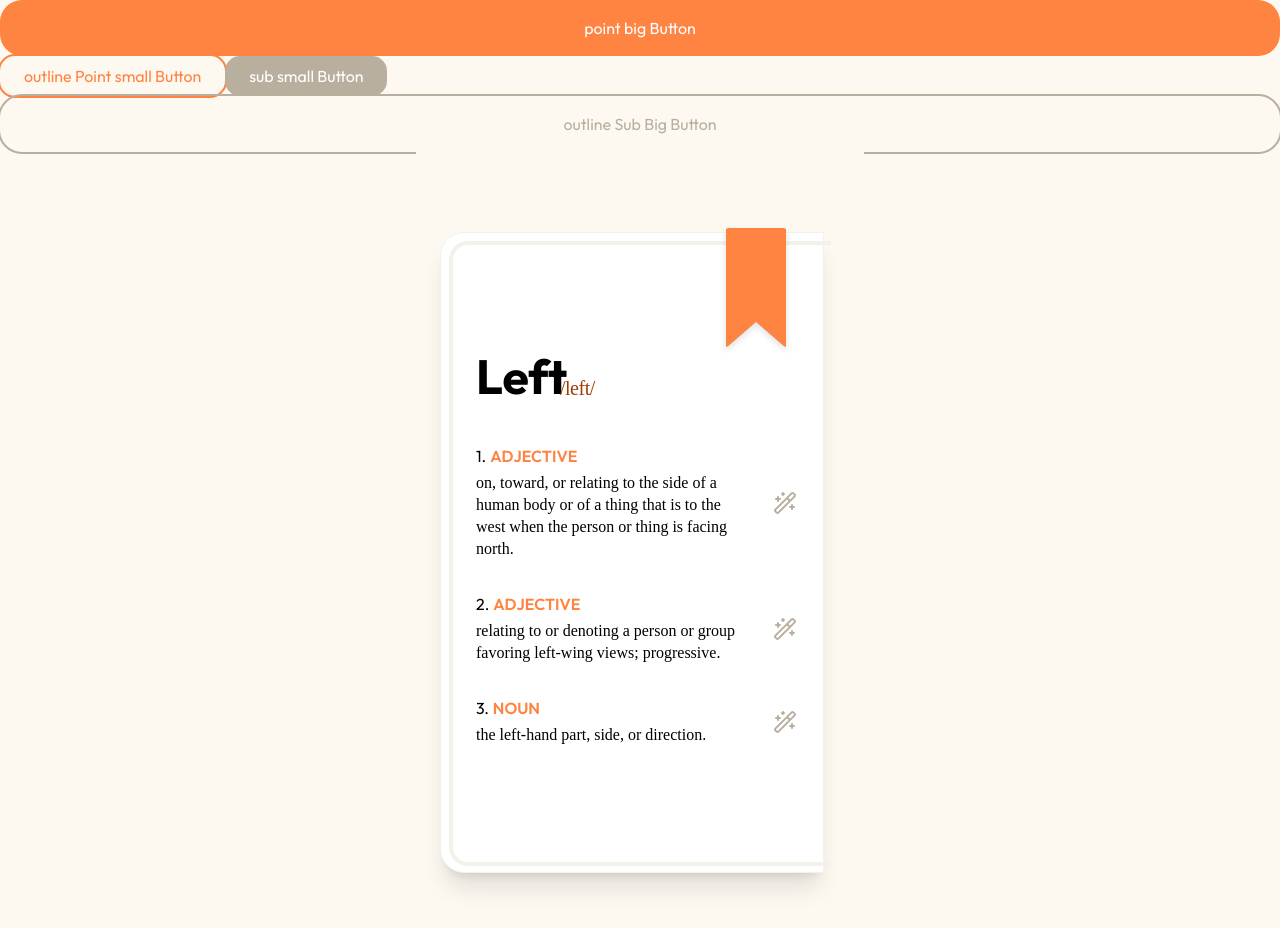
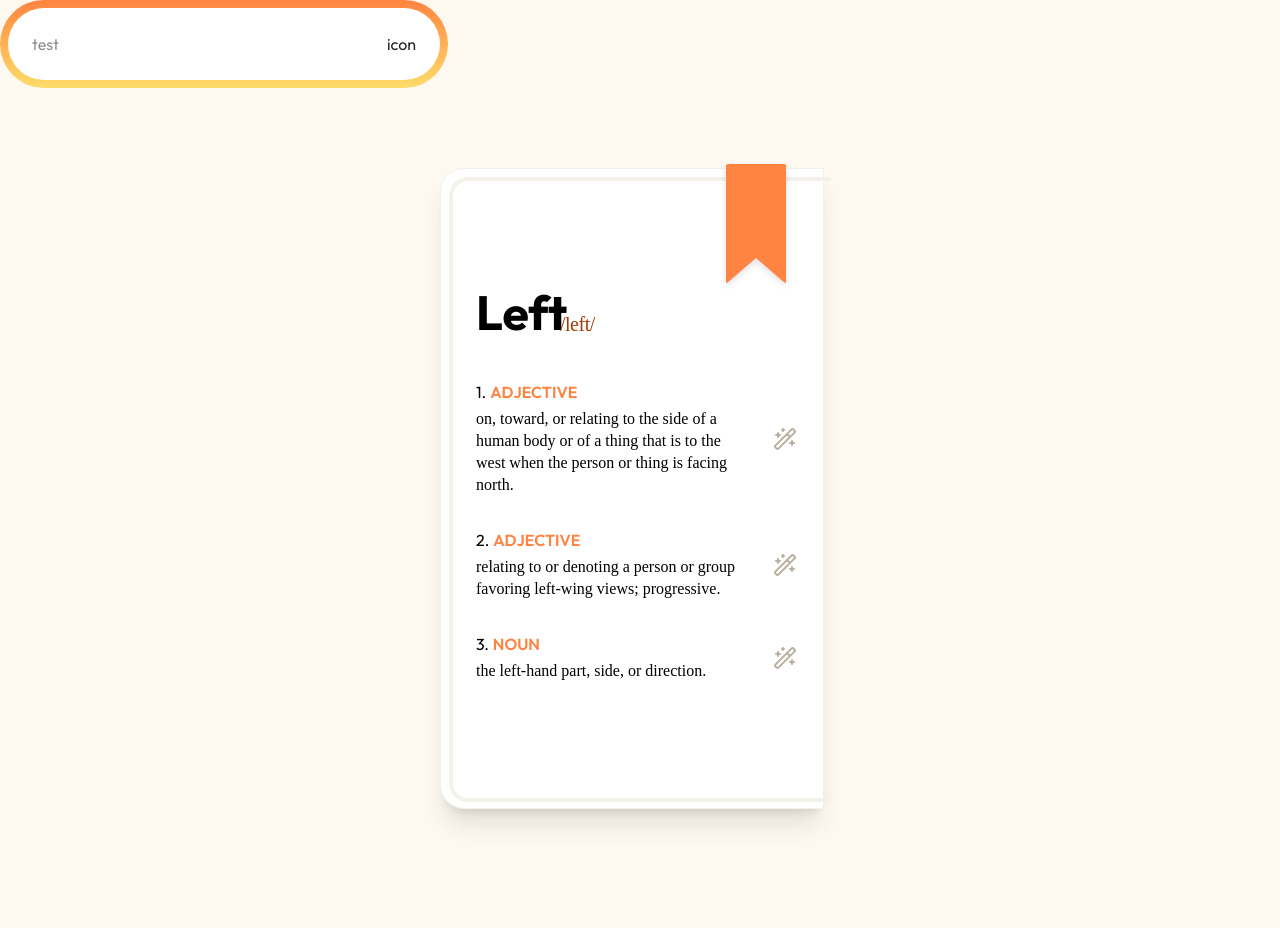
Before and after one commit to inkkadiis/wordtale, a React (Vite) app: page / in a window 1280 px wide. Shown: the top 928 px of the page. Built offline with nearby package versions, Linux system fonts and the light colour scheme.

Commit message:
add: searchbar

```diff
--- a/src/App.jsx
+++ b/src/App.jsx
@@ -2,25 +2,12 @@ import "./App.css";
 //import Pages from './mainPage_1'
 import MainPages from "./mainPage_1";
 //import './App.css'
-import Button from "./components/Button";
+import SearchBar from "./components/SearchBar";
 
 function App() {
   return (
     <>
-      <div>
-        <Button color="point" size="full">
-          point big Button
-        </Button>
-        <Button color="outlinePoint" size="fit">
-          outline Point small Button
-        </Button>
-        <Button color="sub" size="fit">
-          sub small Button
-        </Button>
-        <Button color="oulineSub" size="full">
-          outline Sub Big Button
-        </Button>
-      </div>
+      <SearchBar />
       <MainPages />
     </>
   );
--- /dev/null
+++ b/src/components/SearchBar.jsx
@@ -0,0 +1,10 @@
+export default function SearchBar() {
+  return (
+    <div class="max-w-md rounded-full p-2 bg-gradient-to-b from-point to-yellow">
+      <div class="rounded-full p-6 bg-white flex justify-between">
+        <input type="text" className="" placeholder="test"></input>
+        <span>icon</span>
+      </div>
+    </div>
+  );
+}
```
Also changed, not shown: src/components/Button.jsx (+15 -1 lines).
